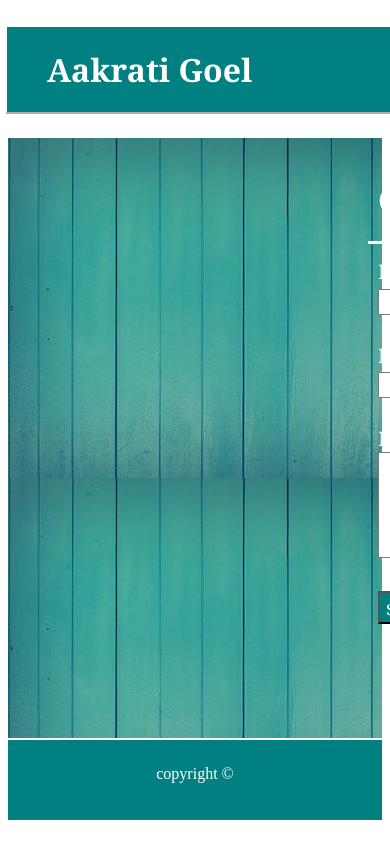
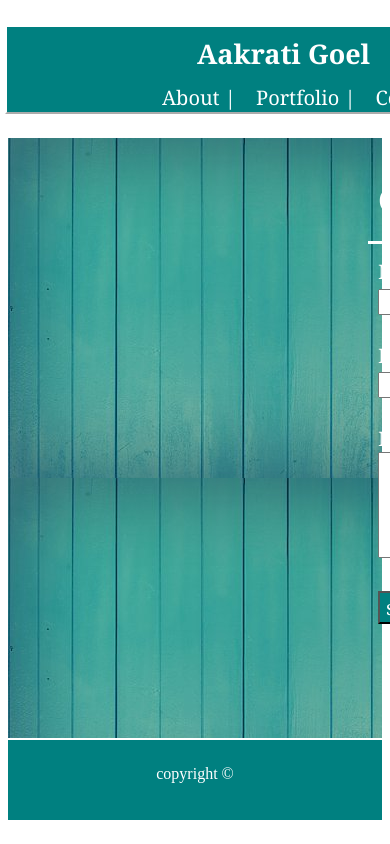
Before and after one commit to Aakratigoel/Responsive-Portfolio, a plain HTML site: page contact.html in a window 390 px wide. Shown: the top 844 px of the page. Drawn offline with Linux system fonts and the light colour scheme.

Commit message:
changed the index.html nav bar for 640px screen

```diff
--- a/assets/css/style.css
+++ b/assets/css/style.css
@@ -9,7 +9,7 @@ body{
     /* z-index: -1; */
   }
   header{
-    position:fixed;
+    position: fixed;
     top:0;
     right:0;
     left:0;
@@ -18,6 +18,7 @@ body{
     width:1425px;
     background-color:teal;
   border:2px outset white;
+  z-index:1;
   }
   .firstHeading{
       color:white;
@@ -94,7 +95,8 @@ body{
         /* left:20px; */
         margin-right:40px;
         margin-bottom: 40px;
-
+        width:200px;
+         height:175px;
     }
      p{
           position:absolute;
@@ -249,3 +251,33 @@ body{
     width:200px;
     height: 35px;
 }
+@media (max-width:640px){
+    header
+    {
+        width:100%;
+    }
+    .mainDiv{
+        width: 100%;
+    }
+    footer
+    {
+        width:100%;
+    }
+    .firstHeading
+    {
+        position: relative;
+        left:190px;
+        top:8px;
+        font-size:27px;
+    }
+    .navTable{
+        position: relative;
+        left:140px;
+        top: 5px;
+        border-spacing: 10px;
+    }
+    .navLink{
+        font-size:20px;
+    }
+
+}
```
Also changed, not shown: index.html (+1 -0 lines).
